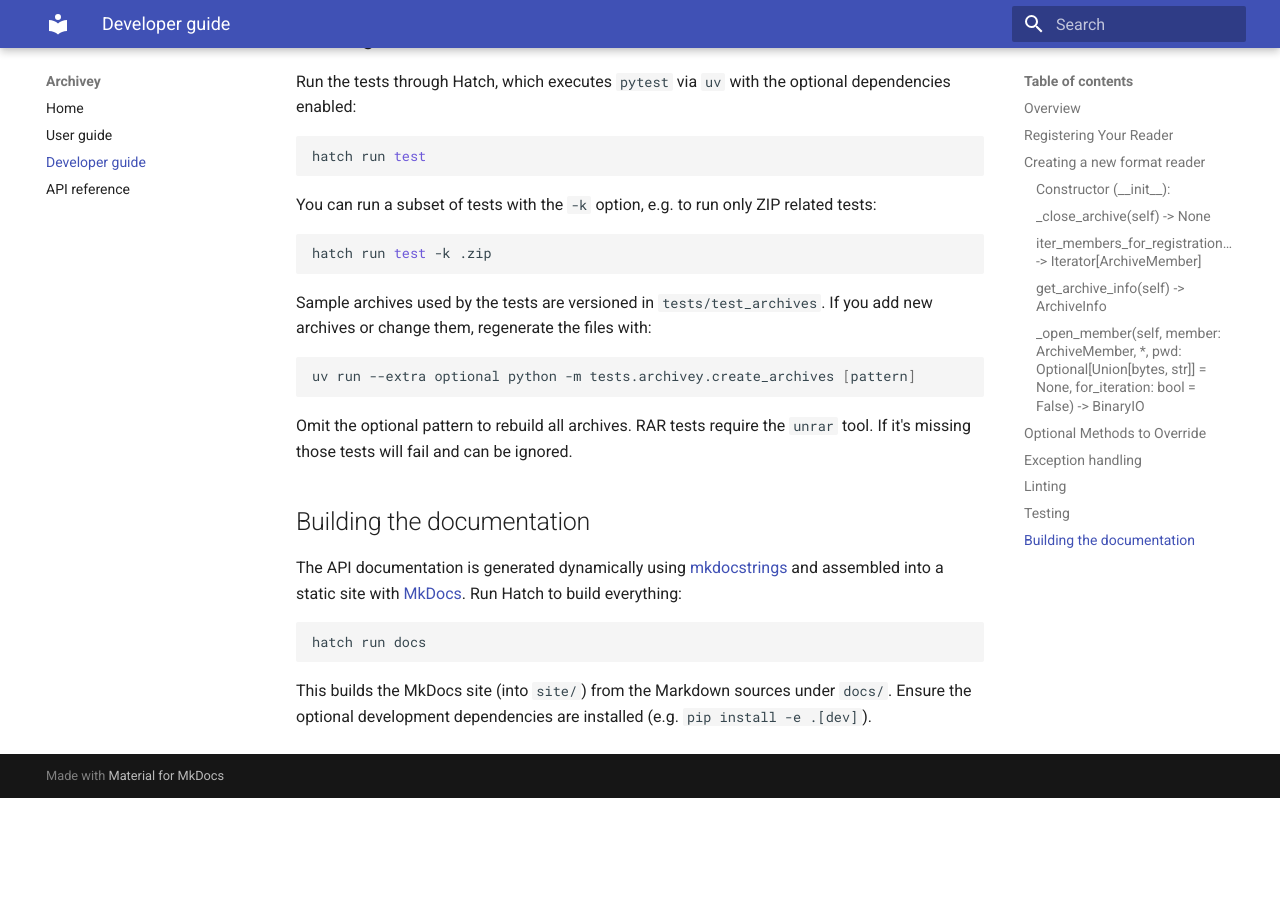
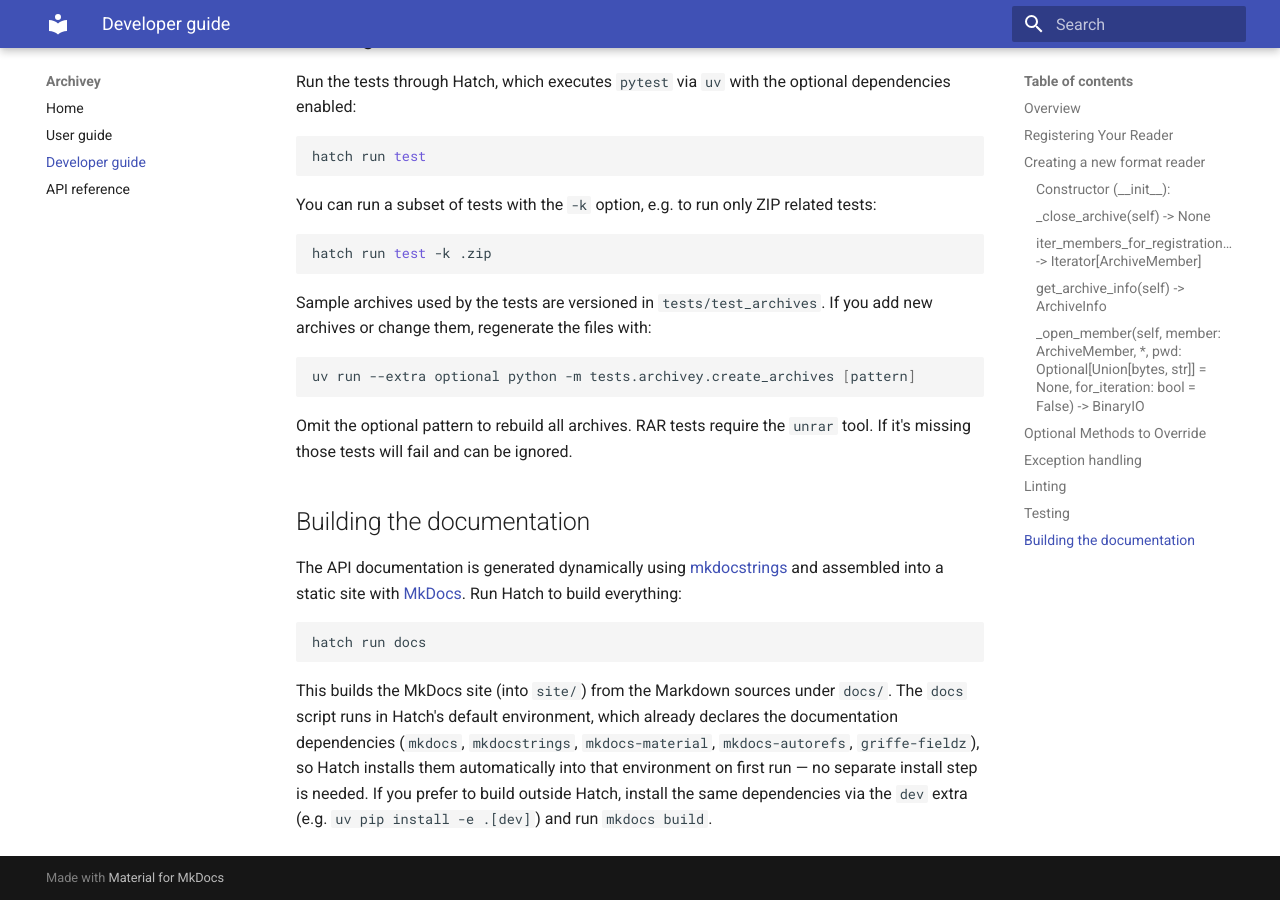
Before and after one commit to davitf/archivey-dev, an MkDocs documentation site: the page built from docs/developer_guide.md, in a window 1280 px wide and 900 px high, scrolled down 6540 px. Built offline with MkDocs 1.6.1 and Material for MkDocs 9.7.7, drawn with Linux system fonts in a browser that asks for light colours; before the commit the page ends 7338 px from its top, so only the background shows below that.

````diff
--- a/docs/developer_guide.md
+++ b/docs/developer_guide.md
@@ -211,5 +211,9 @@ everything:
 hatch run docs
 ```
 This builds the MkDocs site (into `site/`) from the Markdown sources under
-`docs/`. Ensure the optional development dependencies are installed
-(e.g. `pip install -e .[dev]`).
+`docs/`. The `docs` script runs in Hatch's default environment, which already
+declares the documentation dependencies (`mkdocs`, `mkdocstrings`,
+`mkdocs-material`, `mkdocs-autorefs`, `griffe-fieldz`), so Hatch installs them
+automatically into that environment on first run — no separate install step is
+needed. If you prefer to build outside Hatch, install the same dependencies via
+the `dev` extra (e.g. `uv pip install -e .[dev]`) and run `mkdocs build`.
````
Also changed, not shown: docs/index.md (+3 -4 lines), openspec/specs/archive-metadata/spec.md (+36 -7 lines), openspec/specs/archive-reading/spec.md (+17 -0 lines), openspec/specs/compressed-streams/spec.md (+8 -1 lines).
